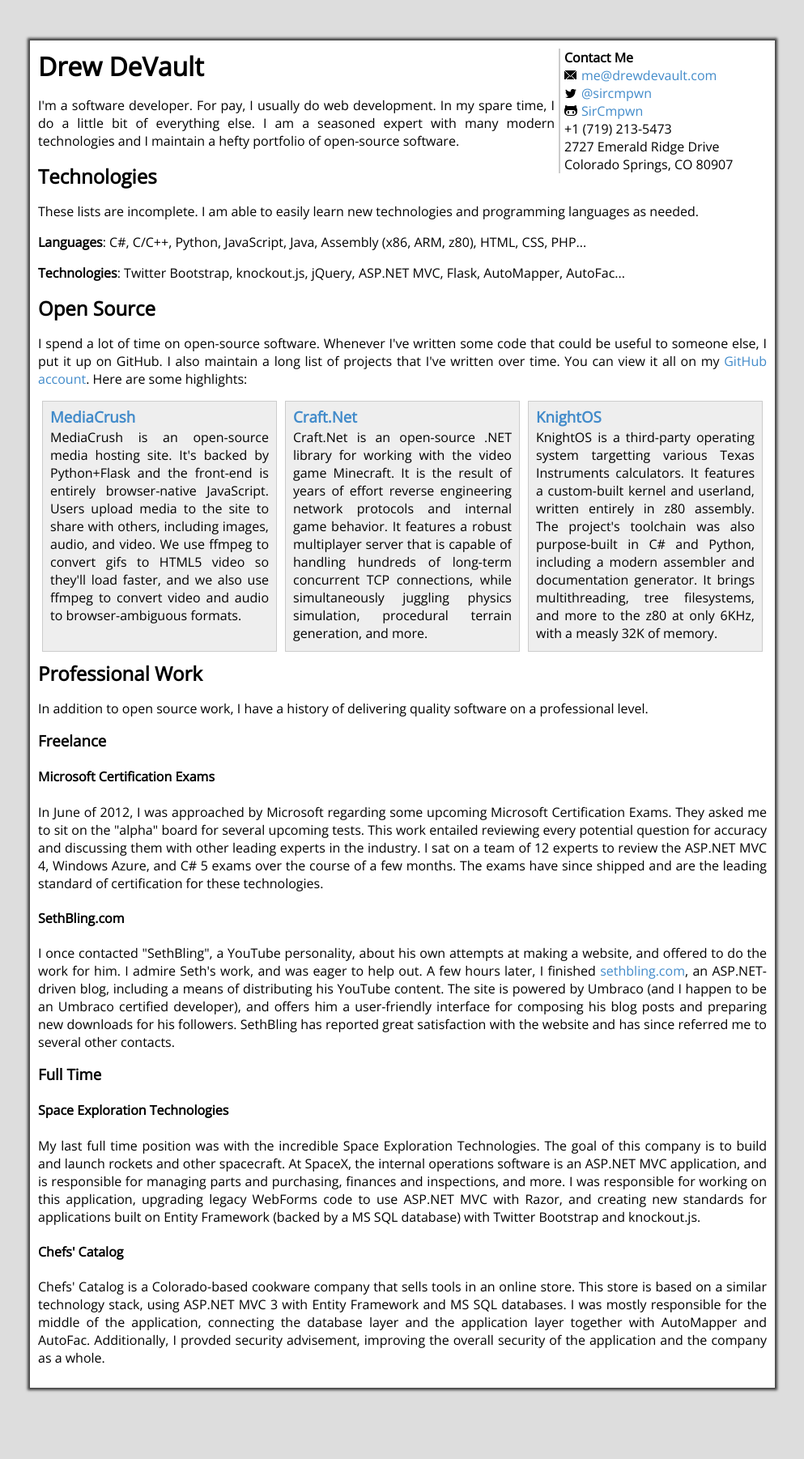
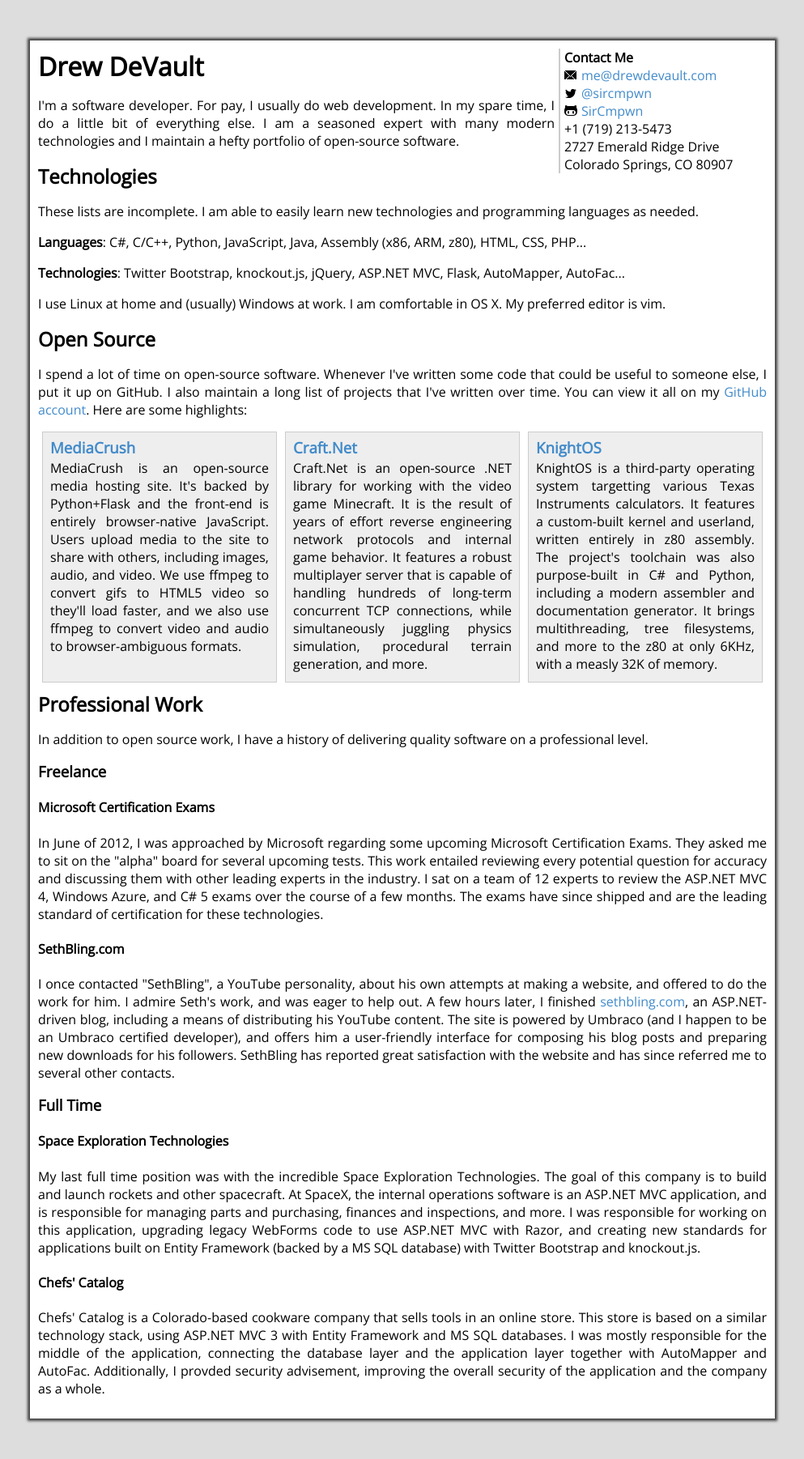
Before and after one commit to stormblog/sircmpwn.github.io, a Jekyll site: the page resume/index.html, which Jekyll copies as it is, in a window 1280 px wide. Shown: the whole page at 81% size, without its empty margins (143-1136 px from the left). Built offline with Jekyll 4.4.1, drawn with Linux system fonts in a browser that asks for light colours; before the commit the page ends 1764 px from its top, so only the background shows below that.

Commit message:
Add operating system blurb

```diff
--- a/resume/index.html
+++ b/resume/index.html
@@ -26,6 +26,7 @@
         <p>These lists are incomplete. I am able to easily learn new technologies and programming languages as needed.</p>
         <p><strong>Languages</strong>: C#, C/C++, Python, JavaScript, Java, Assembly (x86, ARM, z80), HTML, CSS, PHP...</p>
         <p><strong>Technologies</strong>: Twitter Bootstrap, knockout.js, jQuery, ASP.NET MVC, Flask, AutoMapper, AutoFac...</p>
+        <p>I use Linux at home and (usually) Windows at work. I am comfortable in OS X. My preferred editor is vim.</p>
         <h2>Open Source</h2>
         <p>I spend a lot of time on open-source software. Whenever I've written some code that could be useful to someone else, I put it
             up on GitHub. I also maintain a long list of projects that I've written over time. You can view it all on my <a href="https://github.com/SirCmpwn">
```
